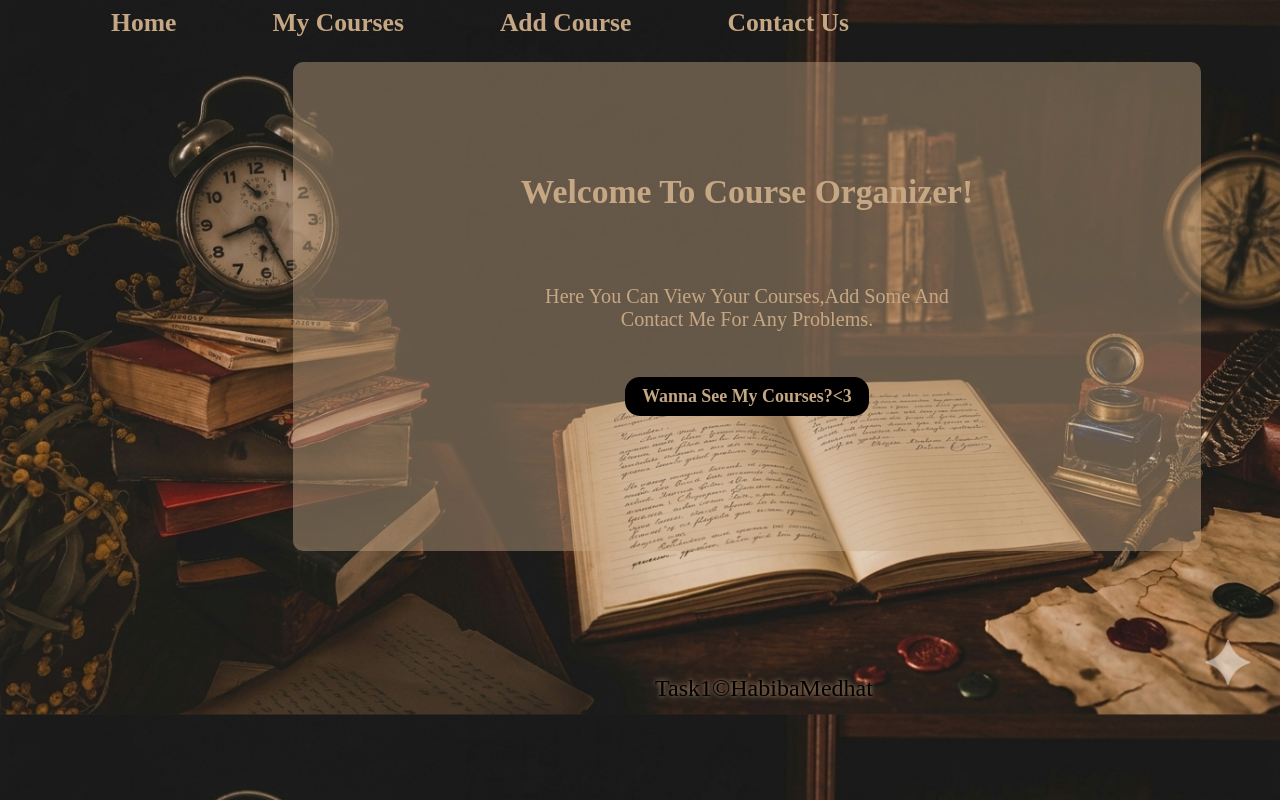
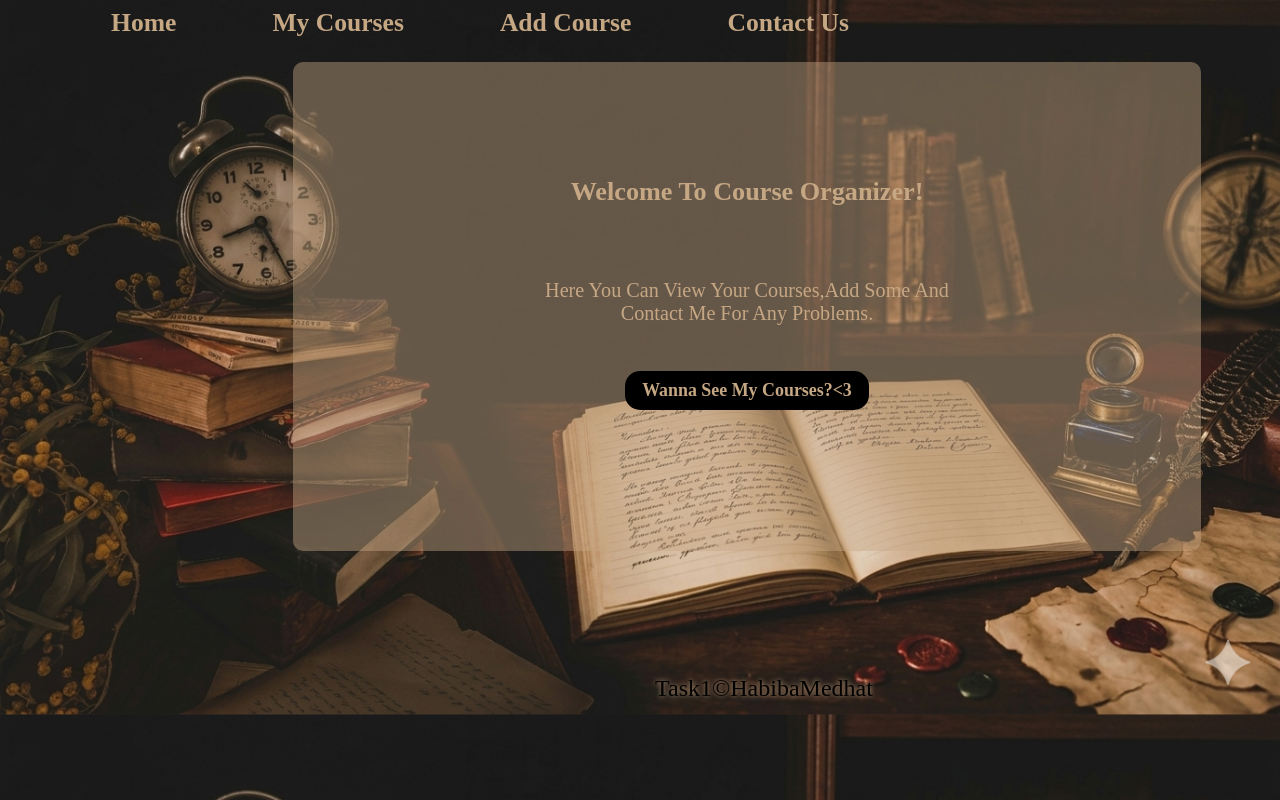
Before and after one commit to HabibaaMedhat/taskIT, a plain HTML site: page html/index.html in a window 1280 px wide. Shown: the top 800 px of the page. Drawn offline with Linux system fonts and the light colour scheme.

Commit message:
last last

```diff
--- a/css/style.css
+++ b/css/style.css
@@ -216,7 +216,6 @@ footer{
     }
     h3{
         text-align: center;
-        transform: translate(0,30px);
     }
     table{
         font-size: 80%;
--- a/html/index.html
+++ b/html/index.html
@@ -22,9 +22,9 @@
 
 <main class="home">
     <section>
-        <h2>
+        <h3>
             welcome to course organizer!
-        </h2>
+        </h3>
         <br>
         <p>here you can view your courses,add some and <br> contact me for any problems.</p>
     </section>
```
